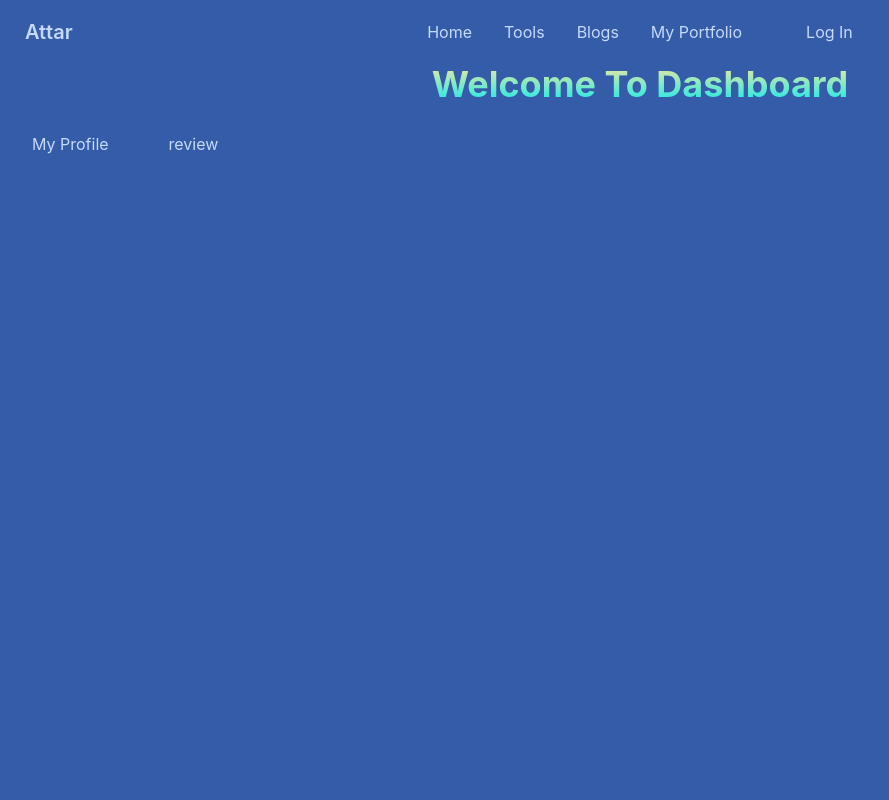
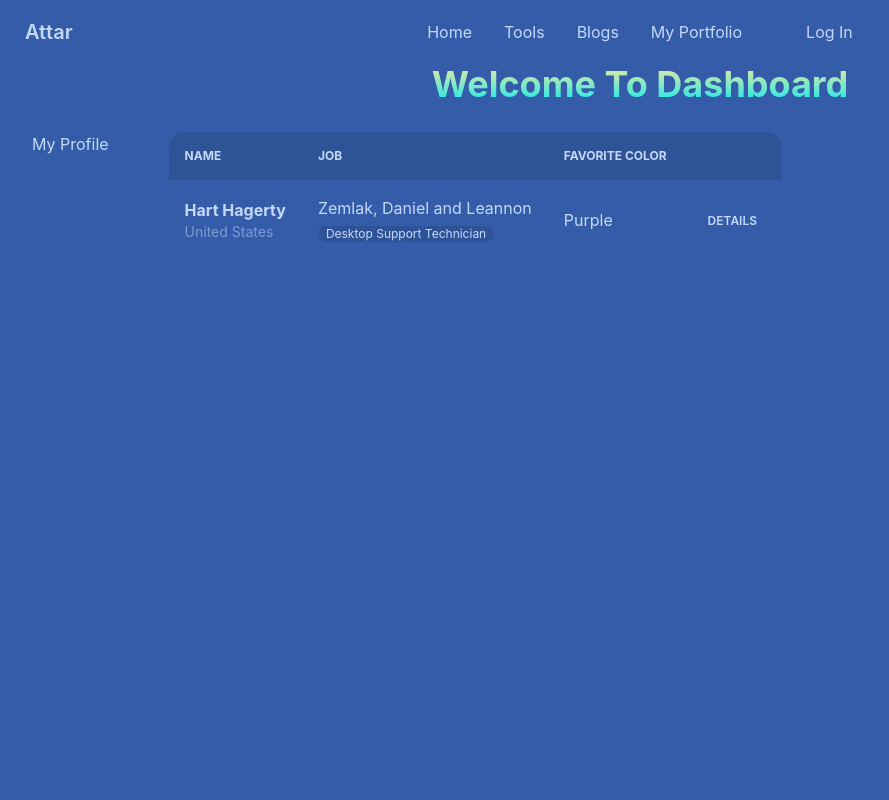
Before and after one commit to hasanarick07/manufacturer-website-client-side, a React (Create React App) app: page /dashboard/review in a window 1280 px wide. Shown: the top 800 px of the page, without its empty margins (0-889 px from the left). Built offline with nearby package versions, Linux system fonts and the light colour scheme; no server answers.

Commit message:
my order delete confirmation done

```diff
--- a/src/Pages/Dashboard/AddReview.js
+++ b/src/Pages/Dashboard/AddReview.js
@@ -1,11 +1,46 @@
-import React from 'react';
+import React from "react";
 
 const AddReview = () => {
-    return (
-        <div>
-            review
-        </div>
-    );
+  return (
+    <div>
+      <div class="overflow-x-auto w-full">
+        <table class="table w-full">
+          {/* <!-- head --> */}
+          <thead>
+            <tr>
+              <th>Name</th>
+              <th>Job</th>
+              <th>Favorite Color</th>
+              <th></th>
+            </tr>
+          </thead>
+          <tbody>
+            <tr>
+              <td>
+                <div class="flex items-center space-x-3">
+                  <div>
+                    <div class="font-bold">Hart Hagerty</div>
+                    <div class="text-sm opacity-50">United States</div>
+                  </div>
+                </div>
+              </td>
+              <td>
+                Zemlak, Daniel and Leannon
+                <br />
+                <span class="badge badge-ghost badge-sm">
+                  Desktop Support Technician
+                </span>
+              </td>
+              <td>Purple</td>
+              <th>
+                <button class="btn btn-ghost btn-xs">details</button>
+              </th>
+            </tr>
+          </tbody>
+        </table>
+      </div>
+    </div>
+  );
 };
 
 export default AddReview;
--- a/src/Pages/Dashboard/MyOrders.js
+++ b/src/Pages/Dashboard/MyOrders.js
@@ -1,11 +1,62 @@
-import React from 'react';
+import React from "react";
+import { useAuthState } from "react-firebase-hooks/auth";
+import { useQuery } from "react-query";
+import auth from "../../firebase.init";
+import Loading from "../Shared/Loading";
+import Order from "./Order";
 
 const MyOrders = () => {
-    return (
-        <div>
-            hi orders
-        </div>
-    );
+  //   const [orders, setOrders] = useState([]);
+  const [user, loading] = useAuthState(auth);
+  //   console.log(orders);
+  const userEmail = user?.email;
+  const {
+    data: orders,
+    isLoading,
+    refetch,
+  } = useQuery(["orders", userEmail], () =>
+    fetch(`http://localhost:5000/order?email=${userEmail}`, {
+      method: "GET",
+      headers: {
+        authorization: `Bearer ${localStorage.getItem("accessToken")}`,
+      },
+    }).then(res => res.json())
+  );
+
+  if (loading || isLoading) {
+    return <Loading></Loading>;
+  }
+
+  return (
+    <div>
+      <h2>Total Orders : {orders.length}</h2>
+      <div class="overflow-x-auto w-full">
+        <table class="table w-full">
+          {/* <!-- head --> */}
+          <thead>
+            <tr>
+              <th></th>
+              <th>Name &amp; Email</th>
+              <th>Product Name &amp; Quantity</th>
+              <th>Favorite </th>
+              <th></th>
+            </tr>
+          </thead>
+          <tbody>
+            {orders.map((order, index) => (
+              <Order
+                key={order._id}
+                refetch={refetch}
+                order={order}
+                index={index}
+              />
+            ))}
+          </tbody>
+        </table>
+      </div>
+
+    </div>
+  );
 };
 
 export default MyOrders;
--- /dev/null
+++ b/src/Pages/Dashboard/Order.js
@@ -0,0 +1,81 @@
+import React from "react";
+import toast from "react-hot-toast";
+
+const Order = ({ order, index, refetch }) => {
+  const { customerName, email, orderQuantity, productName } = order;
+  const pName = productName.slice(0, 25);
+  const handleDelete = email => {
+    fetch(`http://localhost:5000/order/${email}`, {
+      method: "DELETE",
+      headers: {
+        authorization: `Bearer ${localStorage.getItem("accessToken")}`,
+      },
+    })
+      .then(res => res.json())
+      .then(result => {
+        console.log(result);
+        if (result.deletedCount) {
+          toast.success(`Order :${productName} is Deleted`);
+          refetch();
+        }
+      });
+  };
+  return (
+    <tr>
+      <td>{index + 1}</td>
+      <td>
+        <div class="flex items-center space-x-3">
+          <div>
+            <div class="font-bold">{customerName}</div>
+            <div class="text-sm opacity-50">{email}</div>
+          </div>
+        </div>
+      </td>
+      <td>
+        {pName}
+        <br />
+        <span class="badge badge-ghost badge-sm">
+          Order Quantity : {orderQuantity}
+        </span>
+      </td>
+      <td>Purple</td>
+      <th>
+        <label for="delete" class="btn modal-button btn-xs btn-secondary">
+          delete
+        </label>
+      </th>
+      {
+        <div>
+          <input type="checkbox" id="delete" class="modal-toggle" />
+          <div class="modal modal-bottom sm:modal-middle">
+            <div class="modal-box">
+            <label
+            htmlFor="delete"
+            className="btn  btn-sm btn-circle absolute right-2 top-2 "
+          >
+            ✕
+          </label>
+              <h3 class="font-bold text-lg">
+                You want to Delete Your order.
+                <br />
+                Are You Sure ?
+              </h3>
+
+              <div class="modal-action">
+                <label
+                  for="delete"
+                  onClick={() => handleDelete(email)}
+                  class="btn btn-error"
+                >
+                  Yes
+                </label>
+              </div>
+            </div>
+          </div>
+        </div>
+      }
+    </tr>
+  );
+};
+
+export default Order;
```
